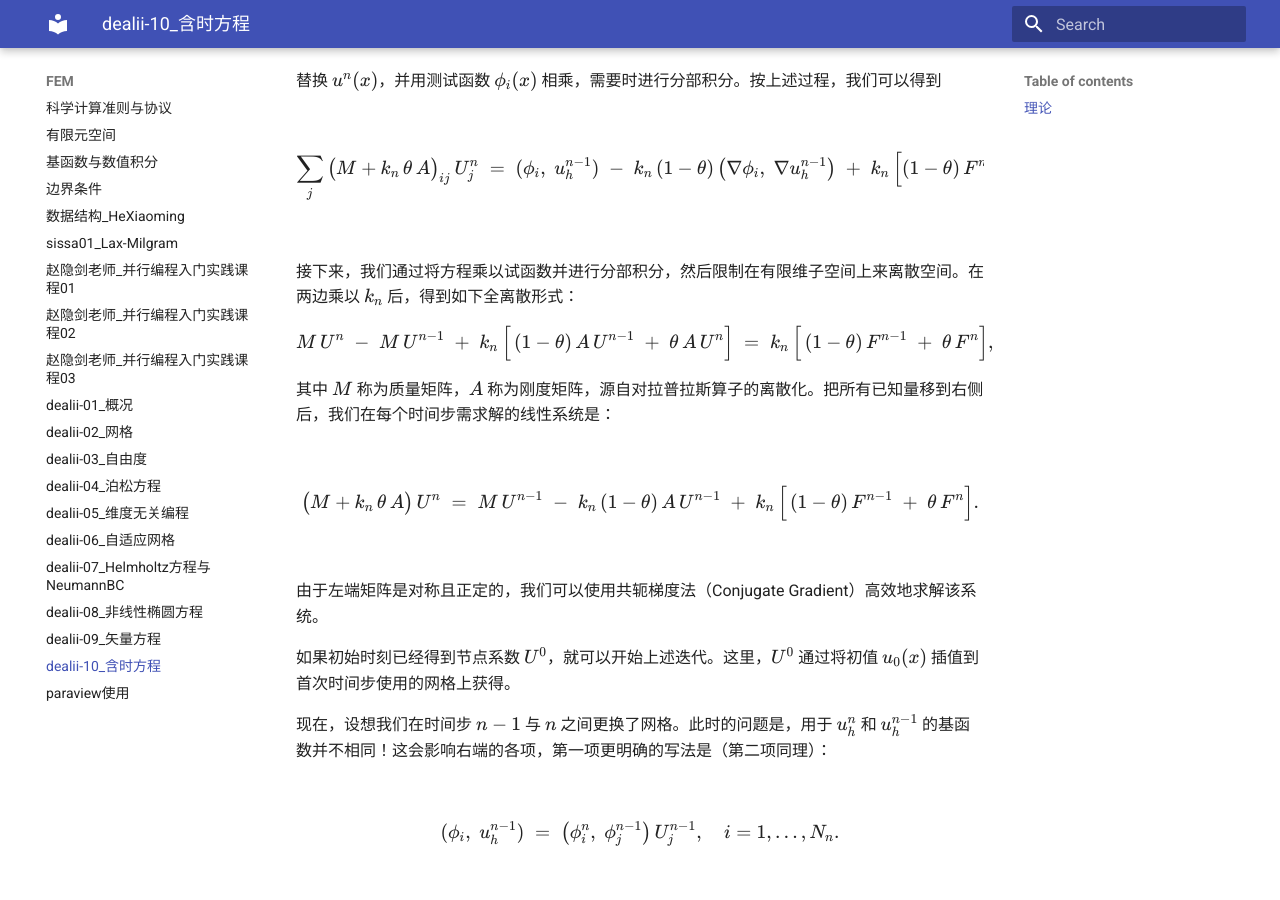
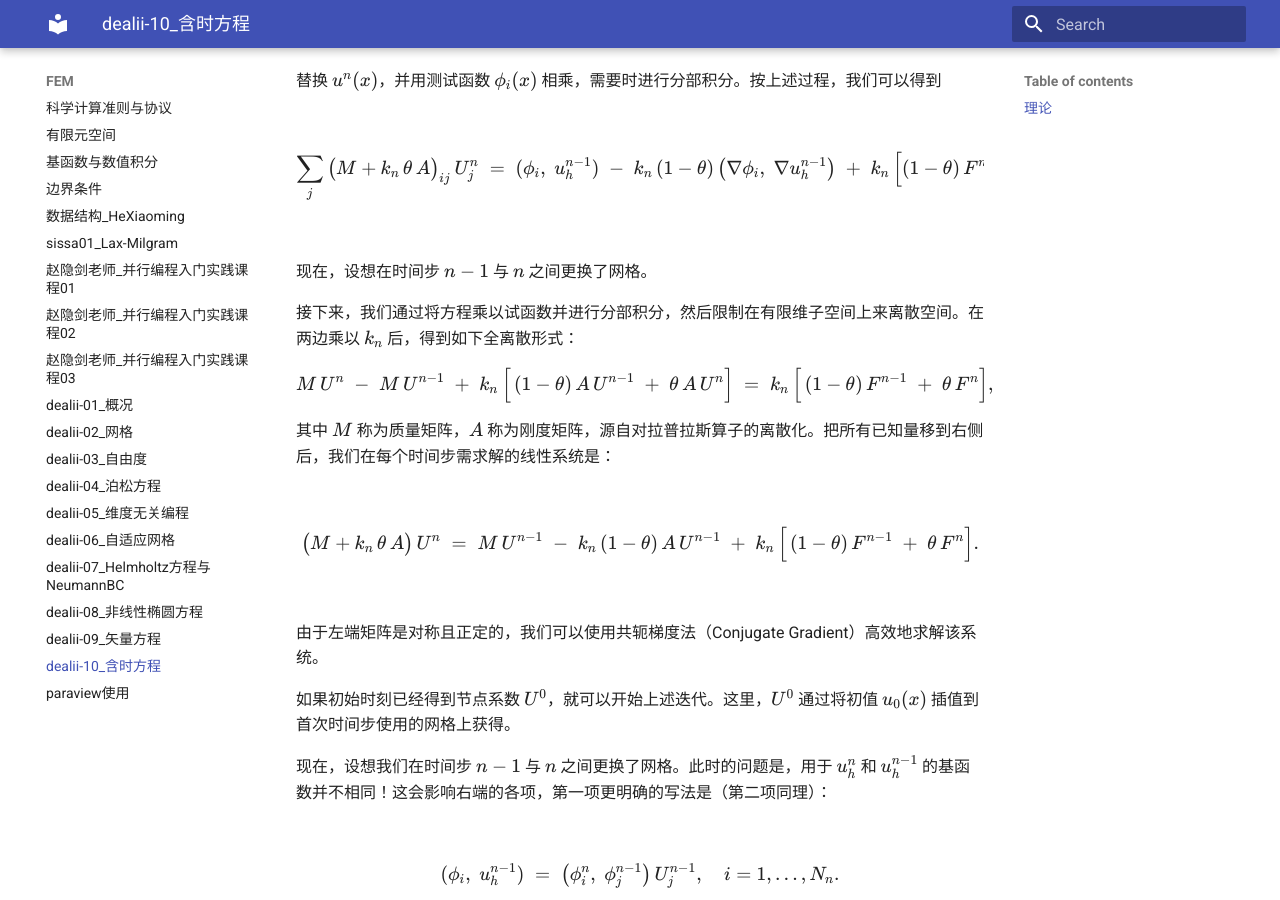
Before and after one commit to ymma98/technotes, an MkDocs documentation site: the page built from docs/FEM/dealii-10_含时方程.md, in a window 1280 px wide and 900 px high, scrolled down 1186 px. Built offline with MkDocs 1.6.1 and Material for MkDocs 9.7.7, drawn with Linux system fonts in a browser that asks for light colours; part of the change alters nothing that is shown.

Commit message:
docs/FEM/dealii-10_含时方程.md updated from https://stackedit.cn/

```diff
--- a/docs/FEM/dealii-10_含时方程.md
+++ b/docs/FEM/dealii-10_含时方程.md
@@ -54,6 +54,8 @@ k_n\,(1-\theta)\,\bigl(\nabla\phi_i,\;\nabla u_h^{n-1}\bigr)
 k_n\,\Bigl[(1-\theta)\,F^{n-1} \;+\; \theta\,F^n\Bigr].
 $$
 
+现在，设想在时间步 $n-1$ 与 $n$ 之间更换了网格。
+
 
 接下来，我们通过将方程乘以试函数并进行分部积分，然后限制在有限维子空间上来离散空间。在两边乘以 $k_n$ 后，得到如下全离散形式：
 
@@ -109,6 +111,6 @@ $$
 其中 $I_h^n$ 是将解插值到时间步 $n$ 所用有限元空间的算子。此方法并非最优，因为它在时间与空间离散的基础上又引入了额外误差，但它是一种务实的方案，使得对网格进行随时间的自适应加密成为可能。
 
 <!--stackedit_data:
-eyJoaXN0b3J5IjpbLTE2NTk1MDc3NDIsLTQzNjE1OTMxMywtMT
-kwNDU3OTAzNywxMTk0NDEzNjI5LC00MTc4NjczODFdfQ==
+eyJoaXN0b3J5IjpbNTY2MDQzMzU2LC00MzYxNTkzMTMsLTE5MD
+Q1NzkwMzcsMTE5NDQxMzYyOSwtNDE3ODY3MzgxXX0=
 -->
```
